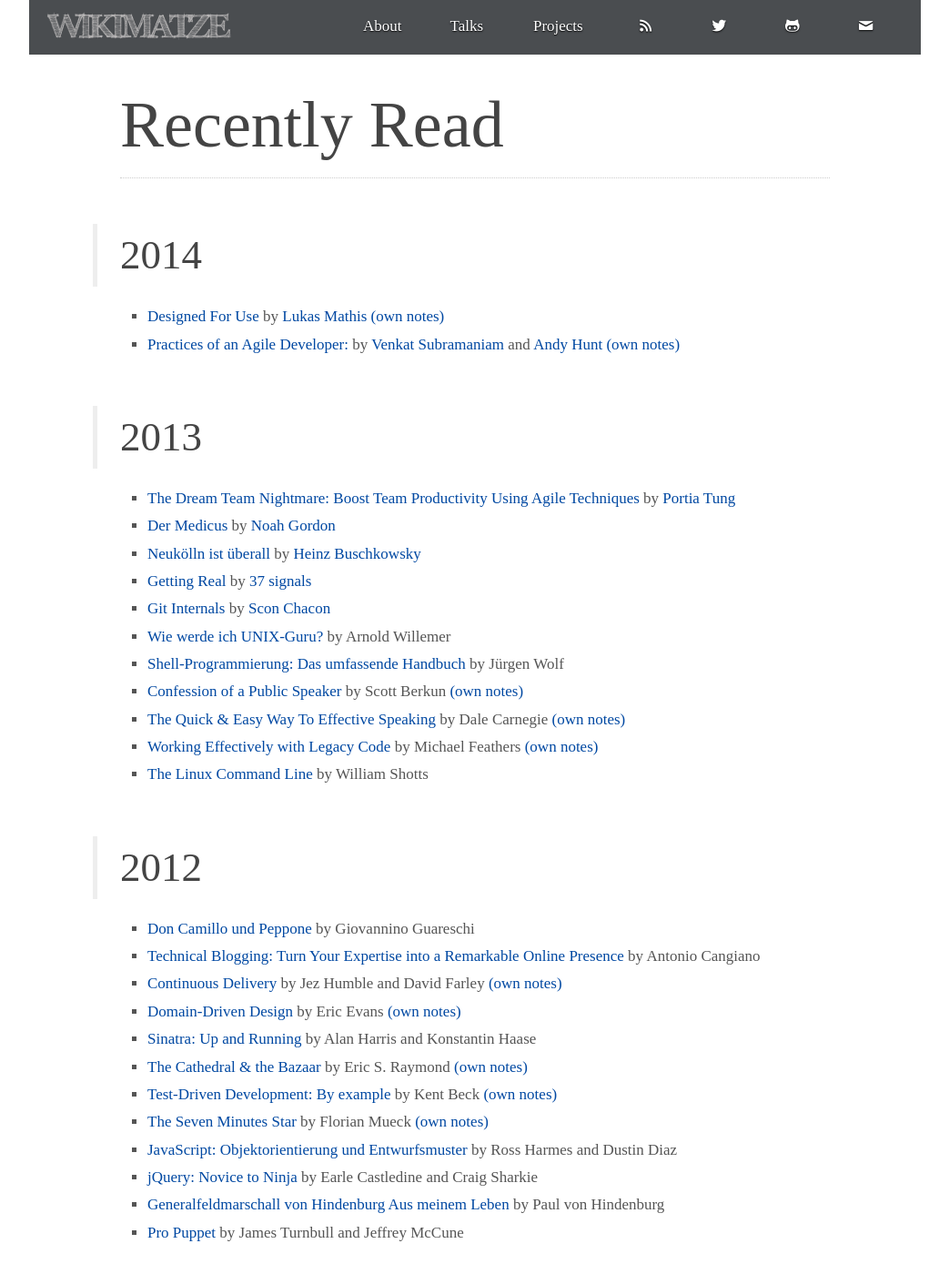
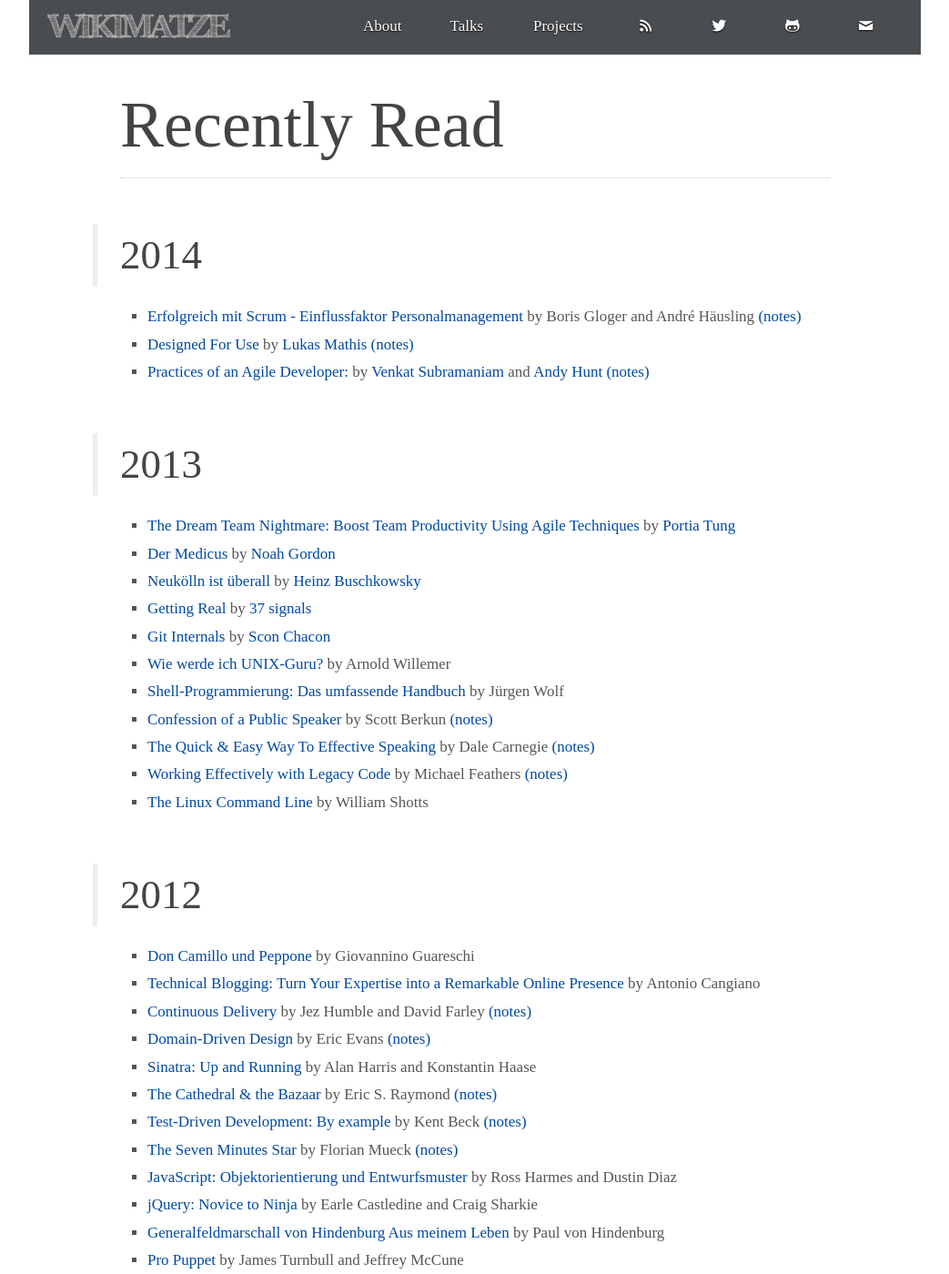
Before and after one commit to wikimatze/wikimatze.de, a Jekyll site: the page built from reading.md, in a window 1280 px wide and 1400 px high. Shown: the whole window at 91% size, without its empty margins (118-1161 px from the left). Built offline with Jekyll 4.4.1, drawn with Linux system fonts in a browser that asks for light colours; nearby versions of some CDN libraries; some web fonts are replaced; Markdown is read by kramdown in place of the engine named in the settings; comment, search, counter and statistics services are not loaded; some of the changed text lies outside the part shown.

Commit message:
Note for book "Erfolgreich mit Scrum"

```diff
--- a/reading.md
+++ b/reading.md
@@ -6,8 +6,9 @@ meta-description: Listing recently read books with my notes.
 
 ## 2014
 
-- [Designed For Use](http://pragprog.com/book/lmuse/designed-for-use) by [Lukas Mathis](http://ignorethecode.net/blog/) [(own notes)](books/designed-for-use.html)
-- [Practices of an Agile Developer:](http://pragprog.com/book/pad/practices-of-an-agile-developer) by [Venkat Subramaniam](http://www.agiledeveloper.com/) and [Andy Hunt](http://blog.toolshed.com/) [(own notes)](books/practices-of-an-agile-developer.html)
+- [Erfolgreich mit Scrum - Einflussfaktor Personalmanagement](http://www.amazon.de/Erfolgreich-mit-Scrum-Einflussfaktor-Personalmanagement/dp/3446425152) by Boris Gloger and André Häusling [(notes)](books/erfolgreich-mit-scrum.html)
+- [Designed For Use](http://pragprog.com/book/lmuse/designed-for-use) by [Lukas Mathis](http://ignorethecode.net/blog/) [(notes)](books/designed-for-use.html)
+- [Practices of an Agile Developer:](http://pragprog.com/book/pad/practices-of-an-agile-developer) by [Venkat Subramaniam](http://www.agiledeveloper.com/) and [Andy Hunt](http://blog.toolshed.com/) [(notes)](books/practices-of-an-agile-developer.html)
 
 
 ## 2013
@@ -20,11 +21,11 @@ meta-description: Listing recently read books with my notes.
 - [Wie werde ich UNIX-Guru?](http://openbook.galileocomputing.de/unix_guru/) by Arnold Willemer
 - [Shell-Programmierung: Das umfassende Handbuch](Shell-Programmierung: Das umfassende Handbuch) by Jürgen Wolf
 - [Confession of a Public Speaker](http://www.amazon.com/Confessions-Public-Speaker-English/dp/1449301959) by Scott
-  Berkun [(own notes)](/books/confessions-of-a-public-speaker.html)
+  Berkun [(notes)](/books/confessions-of-a-public-speaker.html)
 - [The Quick & Easy Way To Effective Speaking](http://www.amazon.com/Quick-Easy-Way-Effective-Speaking/dp/0671724002)
-  by Dale Carnegie [(own notes)](/books/the-quick-and-easy-way-to-effective-speaking.html)
+  by Dale Carnegie [(notes)](/books/the-quick-and-easy-way-to-effective-speaking.html)
 - [Working Effectively with Legacy Code](http://www.amazon.com/Working-Effectively-Legacy-Michael-Feathers/dp/0131177052)
-  by Michael Feathers [(own notes)](/books/working-effectively-with-legacy-code.html)
+  by Michael Feathers [(notes)](/books/working-effectively-with-legacy-code.html)
 - [The Linux Command Line](http://gd.tuwien.ac.at/linuxcommand.org/tlcl.php) by William Shotts
 
 
@@ -33,16 +34,16 @@ meta-description: Listing recently read books with my notes.
 - [Don Camillo und Peppone](http://www.amazon.com/Don-Camillo-Peppone-Giovanni-Guareschi/dp/3701300712/ref=sr_1_2?ie=UTF8&qid=1357203721&sr=8-2&keywords=Don+Camillo+und+Peppone) by Giovannino Guareschi
 - [Technical Blogging: Turn Your Expertise into a Remarkable Online Presence](http://pragprog.com/book/actb/technical-blogging) by Antonio Cangiano
 - [Continuous Delivery](http://www.amazon.com/Continuous-Delivery-Deployment-Automation-Addison-Wesley/dp/0321601912)
-  by Jez Humble and David Farley [(own notes)](/books/continuous-delivery.html)
+  by Jez Humble and David Farley [(notes)](/books/continuous-delivery.html)
 - [Domain-Driven Design](http://www.amazon.com/Domain-Driven-Design-Tackling-Complexity-Software/dp/0321125215)
-  by Eric Evans [(own notes)](/books/domain-driven-design.html)
+  by Eric Evans [(notes)](/books/domain-driven-design.html)
 - [Sinatra: Up and Running](http://shop.oreilly.com/product/0636920019664.do) by Alan Harris and Konstantin Haase
 - [The Cathedral & the Bazaar](http://shop.oreilly.com/product/9780596001087.do) by Eric S. Raymond
-  [(own notes)](/books/the-cathedral-and-the-bazaar.html)
+  [(notes)](/books/the-cathedral-and-the-bazaar.html)
 - [Test-Driven Development: By example](http://www.amazon.com/Test-Driven-Development-By-Example/dp/0321146530)
-  by Kent Beck [(own notes)](/books/test-driven-development.html)
+  by Kent Beck [(notes)](/books/test-driven-development.html)
 - [The Seven Minutes Star](http://www.amazon.com/The-Seven-Minute-Star-speaker/dp/1450599753) by Florian Mueck
-  [(own notes)](/books/seven-minutes-star.html)
+  [(notes)](/books/seven-minutes-star.html)
 - [JavaScript: Objektorientierung und Entwurfsmuster](http://www.amazon.de/JavaScript-3a-Objektorientierung-Entwurfsmuster-JavaScript-entwickeln/dp/3772364888) by Ross Harmes and Dustin Diaz
 - [jQuery: Novice to Ninja](http://www.amazon.com/jQuery-Novice-Ninja-Earle-Castledine/dp/0980576857) by
   Earle Castledine and Craig Sharkie
@@ -53,20 +54,20 @@ meta-description: Listing recently read books with my notes.
 ## 2011
 
 - [Getting Things Done](http://www.amazon.com/Getting-Things-Done-Stress-Free-Productivity/dp/0142000280) by David Allen
-  [(own notes)](/books/getting-things-done.html)
-- [Unkündbar!: Wie Sie sich für Ihren Chef unentbehrlich machen](http://www.amazon.de/Unk%C3%BCndbar-sich-Ihren-unentbehrlich-machen/dp/3548369901) by Susanne Reinker [(own notes)](/books/unkuendbar.html)
+  [(notes)](/books/getting-things-done.html)
+- [Unkündbar!: Wie Sie sich für Ihren Chef unentbehrlich machen](http://www.amazon.de/Unk%C3%BCndbar-sich-Ihren-unentbehrlich-machen/dp/3548369901) by Susanne Reinker [(notes)](/books/unkuendbar.html)
 - [The Ten-Day MBA](http://www.amazon.com/Ten-Day-MBA-Step-step-Mastering/dp/0688137881) by Steven A. Silbiger
-  [(own notes)](/books/ten-day-mba.html)
+  [(notes)](/books/ten-day-mba.html)
 - [Behind closed Doors](http://pragprog.com/titles/rdbcd/behind*closed*doors) by Johanna Rothman and Esther Derby
 - [Pragmatic Project Automation](http://pragprog.com/titles/auto/pragmatic*project*automation) by Mike Clark
 - [Death March](http://www.amazon.com/Death*March*2nd*Edward*Yourdon/dp/013143635X/ref=sr_1_1?s=books&ie=UTF8&qid=1296984250&sr=1*1)
-  by Edward Yourdon [(own notes)](/books/death-march.html)
+  by Edward Yourdon [(notes)](/books/death-march.html)
 - [Erlang Programming](http://www.amazon.com/ERLANG*Programming*Francesco*Cesarini/dp/0596518188)
   by Francesco Cesarini and Simon Thompson
 - [Programming Clojure](http://www.amazon.com/gp/product/1934356336/ref=pd_lpo_k2_dp_sr_1?pf_rd_p=1278548962&pf_rd_s=lpo*top*stripe*1&pf_rd_t=201&pf_rd_i=1449381871&pf_rd_m=ATVPDKIKX0DER&pf_rd_r=16CSTCK8G09VJ55HFWJM) by Stuart Halloway
 - [Sams Teach Yourself Perl in 21 Days](http://www.amazon.com/Sams*Teach*Yourself*Perl*Days/dp/0672320355) by Laura Lemay
 - [The 7 Habits of Highly Effective People](http://www.amazon.com/gp/product/0671708635/ref=oss_product)
-  by Stephen R. Covey [(own notes)](/books/seven-habits-of-highly-effective-people.html)
+  by Stephen R. Covey [(notes)](/books/seven-habits-of-highly-effective-people.html)
 
 
 ## 2010
@@ -75,25 +76,25 @@ meta-description: Listing recently read books with my notes.
 - [Ship it!](http://pragprog.com/book/prj/ship-it) by by Jared Richardson and William A. Gwaltney
 - [Agile Testing: How to Succeed in an Extreme Testing Environment](http://www.amazon.com/Agile*Testing*Succeed*Extreme*Environment/dp/0521726875) by John Watkins
 - [Scaling Lean & Agile Development](http://www.amazon.com/Scaling*Lean*Agile*Development*Organizational/dp/0321480961) by Craig Larman and Bas Vodde
-  [(own notes)](/books/scaling-lean-agile-development.html)
+  [(notes)](/books/scaling-lean-agile-development.html)
 - [Peopleware: Productive Project and Teams](http://www.amazon.de/gp/product/0932633439/ref=oss_product) by Tom DeMarco
-  [(own notes)](/books/peopleware.html)
+  [(notes)](/books/peopleware.html)
 - [On Writing Well](http://www.amazon.com/Writing-Well-30th-Anniversary-Nonfiction/dp/0060891548/ref=sr_1_1?s=books&ie=UTF8&qid=1359744126&sr=1-1&keywords=On+Writing+Well) by William Zinsser
-  [(own notes)](/books/on-writing-well.html)
+  [(notes)](/books/on-writing-well.html)
 - [Oathbreaker](http://www.blacklibrary.com/all-products/Oathbreaker.html) by Nick Kyme
 - [The Timeless Way of Building](http://www.amazon.com/Timeless-Way-Building-Christopher-Alexander/dp/0195024028/ref=sr_1_1?s=books&ie=UTF8&qid=1359741933&sr=1-1&keywords=The+Timeless+Way+of+Building) by Christopher Alexander
-  [(own notes)](/books/the-timeless-way-of-building.html)
+  [(notes)](/books/the-timeless-way-of-building.html)
 - [Ghostmaker](http://www.amazon.com/Ghostmaker*Gaunts*Ghosts*Dan*Abnett/dp/184416165X) by Dan Abnett
 - [The Mythical Man-Month](http://www.amazon.com/Mythical-Man-Month-Software-Engineering-Anniversary/dp/0201835959/ref=sr_1_1?s=books&ie=UTF8&qid=1359741593&sr=1-1&keywords=The+Mythical+Man-Month) by Frederick P. Brooks
-  [(own notes)](/books/the-mythical-man-month.html)
+  [(notes)](/books/the-mythical-man-month.html)
 - [Pragmatic Thinking and Learning: Refactor Your Wetware](http://pragprog.com/book/ahptl/pragmatic-thinking-and-learning) by Andy Hunt
 - [First & Only](http://www.amazon.com/First-Warhammer-40000-Gaunts-Ghosts/dp/1841542687/ref=sr_1_1?ie=UTF8&qid=1359741478&sr=8-1&keywords=Gaunts+First+and+only) by Dan Abnett
 - [Slide: ology](http://www.amazon.com/slide-ology-Science-Creating-Presentations/dp/0596522347/ref=sr_1_1?ie=UTF8&qid=1359741067&sr=8-1&keywords=Slide%3Aology%3A+The+Art+and+Science+of+Creating+Great+Presentations) by Nancy Duarte
-  [(own notes)](/books/slidelogy.html)
+  [(notes)](/books/slidelogy.html)
 - [Dynamics of Software Development](http://www.amazon.com/Dynamics*Software*Development*Michele*McCarthy/dp/1556158238)
-  by Jim McCarthy [(own notes)](/books/dynamics-in-software-development.html)
+  by Jim McCarthy [(notes)](/books/dynamics-in-software-development.html)
 - [Land the Tech Job You Love](http://pragprog.com/book/algh/land-the-tech-job-you-love) by Andy Lester
-  [(own notes)](/books/land-the-tech-job-you-love.html)
+  [(notes)](/books/land-the-tech-job-you-love.html)
 - [Agile Coaching](http://pragprog.com/book/sdcoach/agile-coaching) by Rachel Davies and Liz Sedley
 - [The Pragmatic Programmer](http://pragprog.com/the-pragmatic-programmer) by Andrew Hunt and David Thomas
 - [The Passionate Programmer](http://pragprog.com/book/cfcar2/the-passionate-programmer) by Chad Fowler
```
Also changed, not shown: books/erfolgreich-mit-scrum.md (added, +227 -0 lines).
